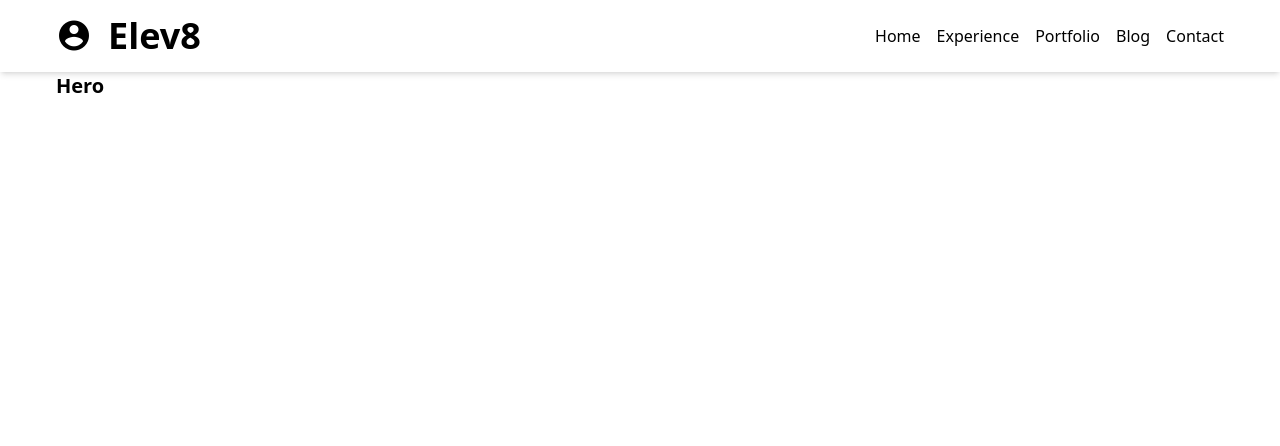
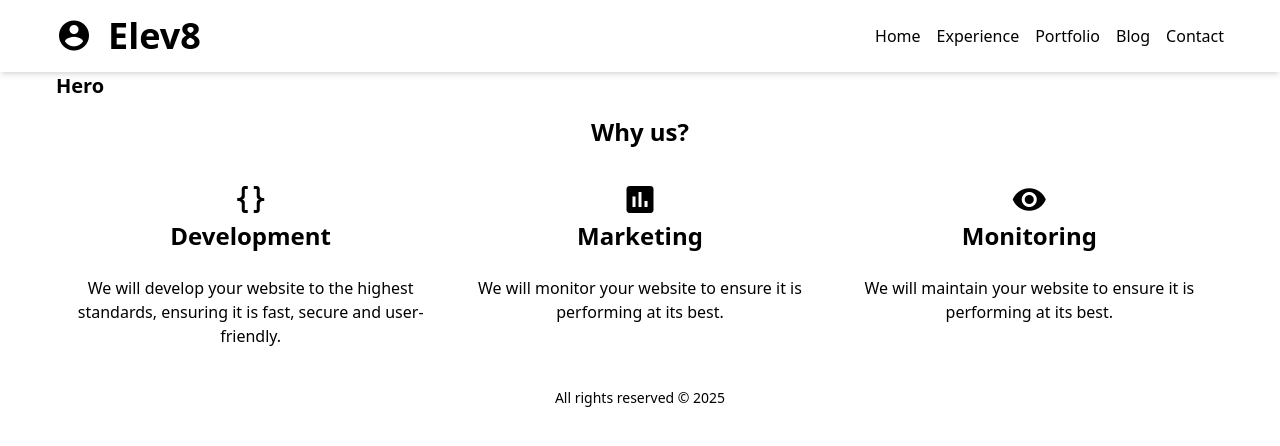
Before and after one commit to KirillTaylor/my-website, a Next.js app: page / in a window 1280 px wide. Shown: the top 446 px of the page. Built offline with nearby package versions, Linux system fonts and the light colour scheme.

Commit message:
Added contentBlocks

```diff
--- a/app/layout.tsx
+++ b/app/layout.tsx
@@ -1,5 +1,6 @@
 import React from "react";
 import Header from "components/Header/Header";
+import Footer from "components/Footer/Footer";
 import 'style/globals.css';
 
 export default function RootLayout({children}: {children: React.ReactNode}) {
@@ -11,6 +12,7 @@ export default function RootLayout({children}: {children: React.ReactNode}) {
             <div className="container">
               {children}
             </div>
+            <Footer />
           </div>
         </body>
       </html>
--- a/app/page.tsx
+++ b/app/page.tsx
@@ -1,8 +1,10 @@
 import React from "react";
 import Hero from "components/Hero/Hero";
+import ContentBlocks from "components/ContentBlocks/ContentBlocks";
 
 export default function Page(): React.ReactNode {
     return (<>
         <Hero />
+        <ContentBlocks />
     </>)
 }
--- /dev/null
+++ b/components/ContentBlocks/ContentBlocks.tsx
@@ -0,0 +1,34 @@
+import React from "react";
+import SquareContent from "../shared/SquareContent/SquareContent";
+
+const ContentBlocks = () => {
+    const contentBlocks = [
+        {
+            title: "Development",
+            description: "We will develop your website to the highest standards, ensuring it is fast, secure and user-friendly.",
+            icon: "code-braces"
+        },
+        {
+            title: "Marketing",
+            description: "We will monitor your website to ensure it is performing at its best.",
+            icon: "chart-box"
+        },
+        {
+            title: "Monitoring",
+            description: "We will maintain your website to ensure it is performing at its best.",
+            icon: "eye"
+        }
+    ];
+    return (
+        <div>
+            <h3 className="text-center text-2xl font-bold my-4">{`Why us?`}</h3>
+            <div className="grid grid-cols-3">
+                {contentBlocks.map((block, index) => (
+                    <SquareContent key={index} {...block} />
+                ))}
+            </div>
+        </div>
+    );
+};
+
+export default ContentBlocks;
--- /dev/null
+++ b/components/Footer/Footer.tsx
@@ -0,0 +1,19 @@
+import React from "react";
+const Footer = () => {
+    return (
+        <div className="footer">
+            <div className="container">
+                <div className="row">
+                    <div className="col-12">
+                        <div className="footer-content"></div>
+                        <div className="footer-bottom"></div>
+                        <div className="footer-social"></div>
+                        <div className="footer-copyright text-center text-sm">All rights reserved &copy; 2025</div>
+                    </div>
+                </div>
+            </div>
+        </div>
+    );
+};
+
+export default Footer;
--- /dev/null
+++ b/components/shared/SquareContent/SquareContent.tsx
@@ -0,0 +1,25 @@
+import React from 'react';
+
+interface SquareContentProps {
+    title: string;
+    description: string;
+    image?: string;
+    link?: string;
+    icon?: string;
+}
+
+const SquareContent = (props: SquareContentProps) => {
+    return (
+        <div className="square-content m-4 text-center">
+            <div className="flex justify-center items-center">
+                {props.image && !props.icon && <img src={props.image} alt={props.title} />}
+                {props.icon && <i className={`mdi mdi-${props.icon} text-4xl`}></i>}
+            </div>
+            <div className="text-2xl font-bold mb-6">{props.title}</div>
+            <div className="mb-6">{props.description}</div>
+            {props.link && <a href={props.link}>{`More info`}</a>}
+        </div>
+    );
+};
+
+export default SquareContent;
```
